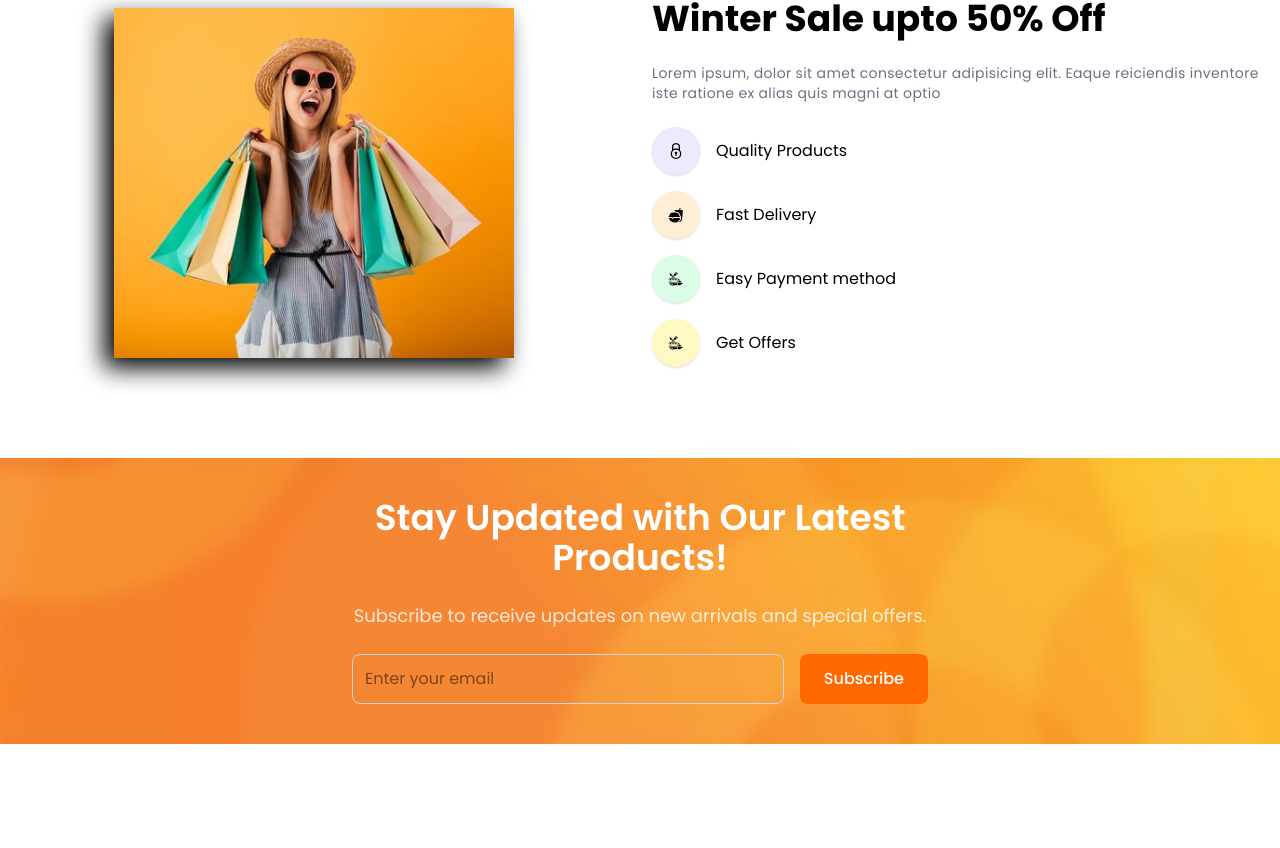
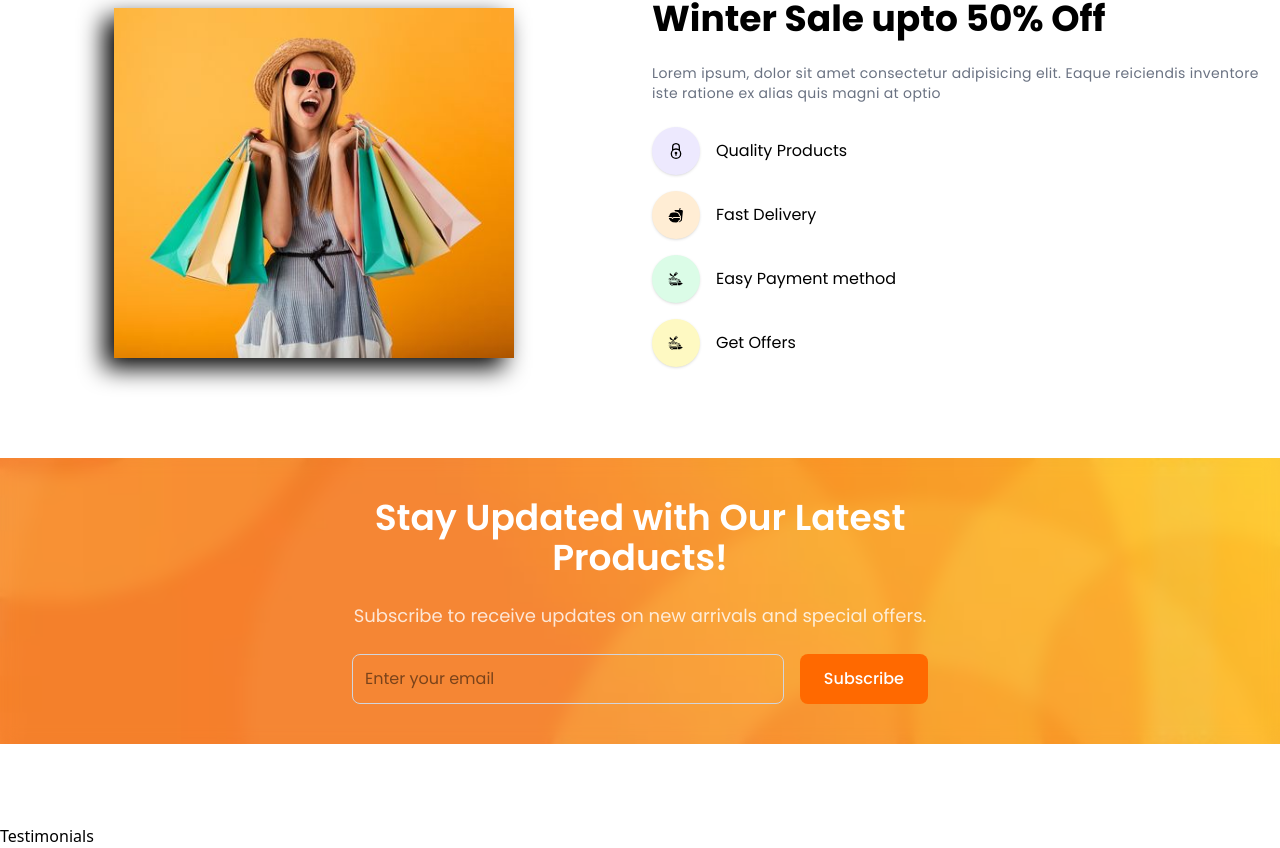
Before and after one commit to Mawais200/Shop-Cart-Web, a React (Vite) app in the folder shopcart/: page / in a window 1280 px wide. Shown: the part 1928-2776 px from the top of the page. Before the commit the page ends 2752 px from the top, so only its background shows below. Built offline with nearby package versions, Linux system fonts and the light colour scheme.

Commit message:
create a folder of testimonial slick silder

```diff
--- a/shopcart/src/App.jsx
+++ b/shopcart/src/App.jsx
@@ -4,6 +4,7 @@ import Products from './Products/products'
 import TopProducts from './TopProducts/topproducts'
 import Banneres from './Banneres/banner'
 import Subscribe from './Subscribe/subscribe'
+import Testimonial from './Testimonial/Testimonials'
 
 import './App.css'
 
@@ -19,6 +20,7 @@ function App() {
       <TopProducts/>
       <Banneres/>
       <Subscribe/>
+      <Testimonial/>
 
 
 
--- /dev/null
+++ b/shopcart/src/Testimonial/Testimonials.jsx
@@ -0,0 +1,9 @@
+import React from 'react'
+
+const Testimonials = () => {
+  return (
+    <div>Testimonials</div>
+  )
+}
+
+export default Testimonials
```
